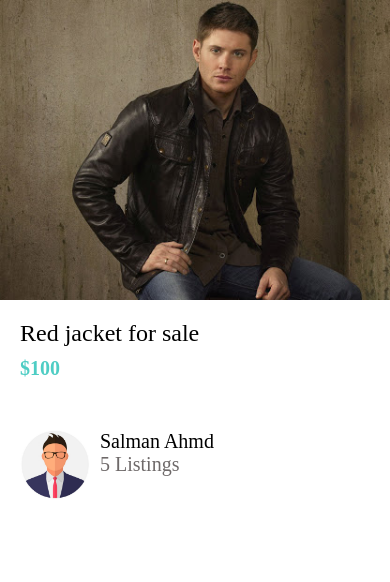
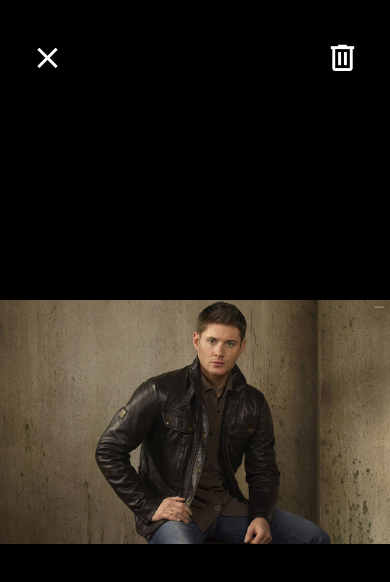
Before and after one commit to SalmanAhmd/DoneWithIt, a React Native app: screen / in a window 390 px wide. Shown: the top 582 px of the page. Built offline with nearby package versions, Linux system fonts and the light colour scheme.

Commit message:
Materialicon

```diff
--- a/App.js
+++ b/App.js
@@ -2,8 +2,8 @@ import React from 'react';
 
 import {
   // WelcomeScreen,
-  // ViewImageScreen,
-  ListingDetail
+  ViewImageScreen,
+  // ListingDetail
 } from './app/screens';
 
 export default function App() {
@@ -11,12 +11,12 @@ export default function App() {
   return (
     <>
       {/* <WelcomeScreen /> */}
-      {/* <ViewImageScreen /> */}
+      <ViewImageScreen />
       {/* <Card
         title='Red Jacket'
         subTitle='$200'
         image={require('./app/assets/jacket.jpg')} /> */}
-      <ListingDetail />
+      {/* <ListingDetail /> */}
     </>
   );
 }
--- a/app/screens/ViewImageScreen.js
+++ b/app/screens/ViewImageScreen.js
@@ -1,5 +1,6 @@
 import React from 'react'
 import { StyleSheet, Text, View, Image } from 'react-native'
+import { MaterialCommunityIcons } from '@expo/vector-icons'
 
 import colors from '../config/colors'
 
@@ -7,14 +8,12 @@ export default function ViewImageScreen() {
   return (
     <View style={styles.container}>
       <View style={styles.closeIcon}>
-
+        <MaterialCommunityIcons name='close' color='white' size={35} />
       </View>
       <View style={styles.deleteIcon}>
-
+        <MaterialCommunityIcons name='trash-can-outline' color='white' size={35} />
       </View>
-      <Image source={{
-        uri: 'https://images.unsplash.com/photo-1594224457860-23bdb45f8e3d?ixid=MXwxMjA3fDB8MHxzZWFyY2h8NHx8Y2hhaXJ8ZW58MHx8MHw%3D&ixlib=rb-1.2.1&w=1000&q=80'
-      }}
+      <Image source={require('../assets/jacket.jpg')}
         style={styles.image}
         resizeMode="contain" />
     </View>
@@ -24,17 +23,17 @@ export default function ViewImageScreen() {
 
 const styles = StyleSheet.create({
   closeIcon: {
-    width: 50,
-    height: 50,
-    backgroundColor: colors.primary,
+    // width: 50,
+    // height: 50,
+    // backgroundColor: colors.primary,
     position: 'absolute',
     top: 40,
     left: 30
   },
-  deleteIcon:{
-    width: 50,
-    height: 50,
-    backgroundColor: colors.secondary,
+  deleteIcon: {
+    // width: 50,
+    // height: 50,
+    // backgroundColor: colors.secondary,
     position: 'absolute',
     top: 40,
     right: 30
```
